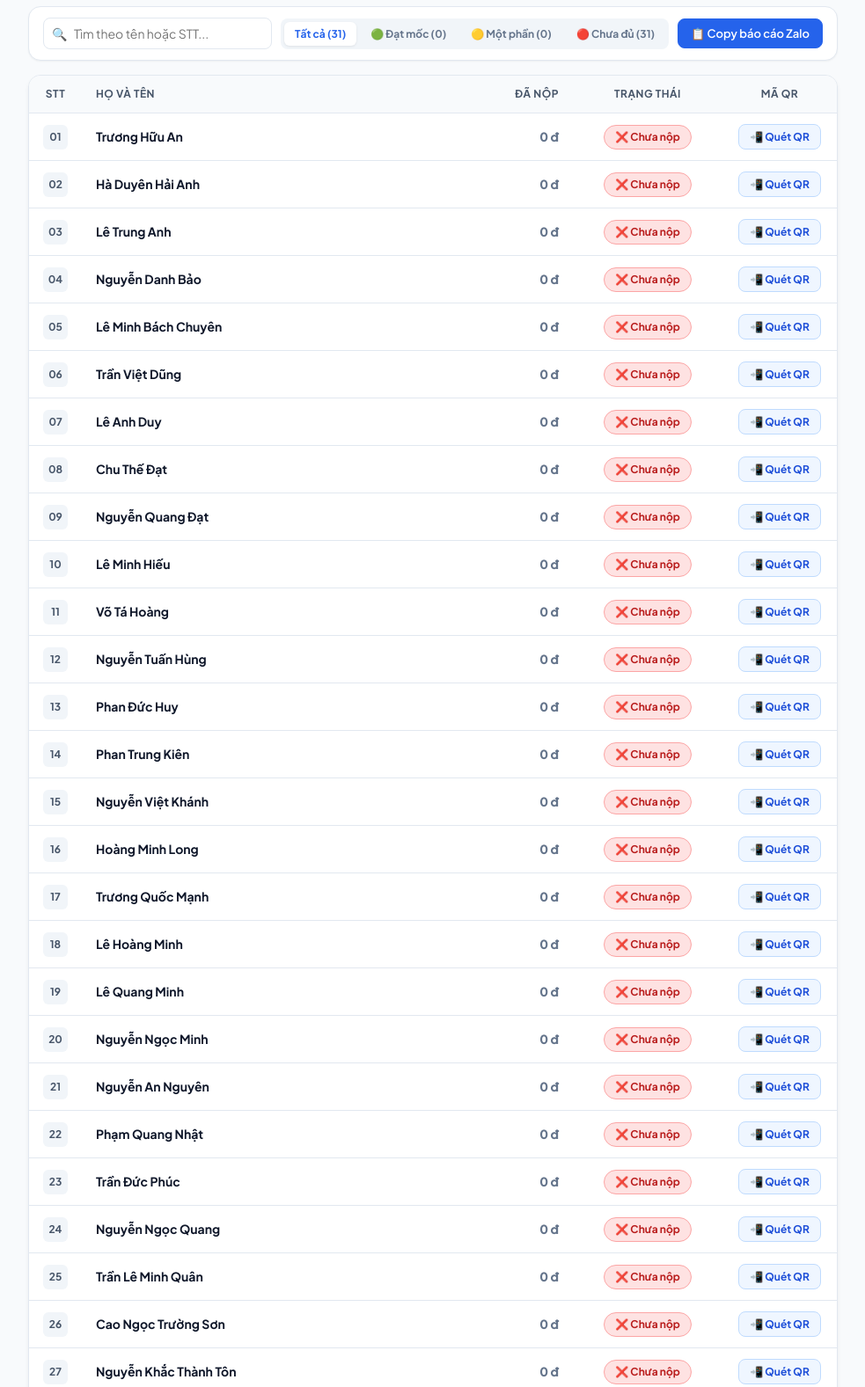
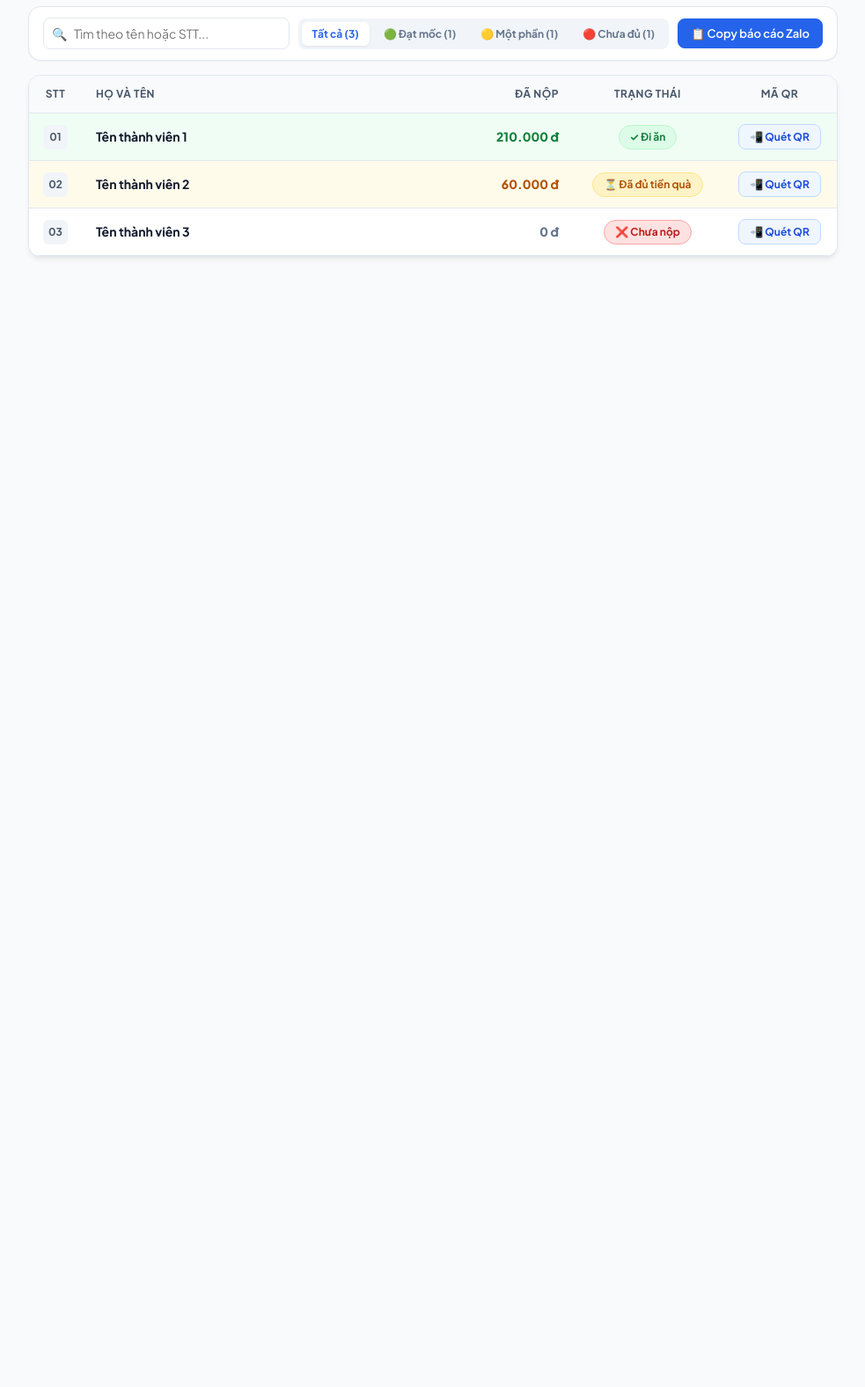
Before and after one commit to DANGTHANH2k7/Quy, a website: page public/index.html in a window 1280 px wide. Shown: the part 520-2097 px from the top of the page at 88% size, without its empty margins (148-1131 px from the left). After the commit the page ends 872 px from the top, so only its background shows below. Drawn offline with Linux system fonts and the light colour scheme; no server answers.

Commit message:
Standardize members single source of truth and disable cache

```diff
--- a/api/members.js
+++ b/api/members.js
@@ -4,6 +4,11 @@ import { INITIAL_MEMBERS } from './_members.js';
 export default async function handler(req, res) {
   const REDIS_URL = process.env.UPSTASH_REDIS_REST_URL;
   const REDIS_TOKEN = process.env.UPSTASH_REDIS_REST_TOKEN;
+
+  // Chống cache triệt để: Đảm bảo mọi thay đổi trong _members.js phản ánh tức thì lên FE
+  res.setHeader('Cache-Control', 'no-store, no-cache, must-revalidate, proxy-revalidate');
+  res.setHeader('Pragma', 'no-cache');
+  res.setHeader('Expires', '0');
 
   res.setHeader('Access-Control-Allow-Origin', '*');
   res.setHeader('Access-Control-Allow-Methods', 'GET, POST, OPTIONS');
--- a/public/index.html
+++ b/public/index.html
@@ -806,64 +806,35 @@
     // 30: "Thủ quỹ",
   };
 
-  const MEMBER_NAMES = [
-    "Trương Hữu An",
-    "Hà Duyên Hải Anh",
-    "Lê Trung Anh",
-    "Nguyễn Danh Bảo",
-    "Lê Minh Bách Chuyên",
-    "Trần Việt Dũng",
-    "Lê Anh Duy",
-    "Chu Thế Đạt",
-    "Nguyễn Quang Đạt",
-    "Lê Minh Hiếu",
-    "Võ Tá Hoàng",
-    "Nguyễn Tuấn Hùng",
-    "Phan Đức Huy",
-    "Phan Trung Kiên",
-    "Nguyễn Việt Khánh",
-    "Hoàng Minh Long",
-    "Trương Quốc Mạnh",
-    "Lê Hoàng Minh",
-    "Lê Quang Minh",
-    "Nguyễn Ngọc Minh",
-    "Nguyễn An Nguyên",
-    "Phạm Quang Nhật",
-    "Trần Đức Phúc",
-    "Nguyễn Ngọc Quang",
-    "Trần Lê Minh Quân",
-    "Cao Ngọc Trường Sơn",
-    "Nguyễn Khắc Thành Tôn",
-    "Lê Tuấn Tú",
-    "Bùi Minh Thái",
-    "Nguyễn Đăng Thành",
-    "Cao Anh Vũ"
+  // ========================================================
+  // 👥 DANH SÁCH MẪU DEMO (Khi chạy xem trước offline / chưa kết nối API)
+  // Danh sách thật CHUẨN DUY NHẤT luôn được tự động nạp từ api/_members.js qua /api/members
+  // ========================================================
+  const DEMO_MEMBERS = [
+    { id: 1, name: "Tên thành viên 1", paidAmount: 210000 },
+    { id: 2, name: "Tên thành viên 2", paidAmount: 60000 },
+    { id: 3, name: "Tên thành viên 3", paidAmount: 0 }
   ];
-
-  const DEFAULT_MEMBERS = MEMBER_NAMES.map((name, i) => ({
-    id: i + 1,
-    name,
-    paidAmount: 0
-  }));
 
   // Quy tắc mốc màu cố định
   const colorRules = { greenMin: 210000, yellowMin: 60000 };
   try { localStorage.removeItem('q_quy_color_rules'); } catch(e) {}
 
-  // Khởi tạo danh sách từ cache cục bộ (Zero Latency)
+  // Khởi tạo danh sách từ cache nạp lần gần nhất (Zero Latency) hoặc danh sách demo
   let members = (function() {
     try {
       localStorage.removeItem('q_quy_members_v3');
       localStorage.removeItem('q_quy_members_v4');
-      const cached = localStorage.getItem('q_quy_members_v5');
+      localStorage.removeItem('q_quy_members_v5');
+      const cached = localStorage.getItem('q_quy_members_v6');
       if (cached) {
         const parsed = JSON.parse(cached);
-        if (Array.isArray(parsed) && parsed.length === MEMBER_NAMES.length) {
+        if (Array.isArray(parsed) && parsed.length > 0) {
           return parsed;
         }
       }
     } catch(e) {}
-    return DEFAULT_MEMBERS;
+    return DEMO_MEMBERS;
   })();
 
   let currentFilter = 'all';
@@ -904,27 +875,43 @@
     document.getElementById('legend-red-label').textContent = `Chưa đủ: < ${formatMoney(colorRules.yellowMin)}`;
   }
 
-  // FETCH DỮ LIỆU TỪ SERVER VERCEL API
+  // FETCH DỮ LIỆU TỪ SERVER VERCEL API (NGUỒN DỮ LIỆU CHUẨN DUY NHẤT TỪ api/_members.js)
   async function fetchServerData() {
-    if (window.location.protocol === 'file:') return;
+    if (window.location.protocol === 'file:') {
+      const syncEl = document.getElementById('sync-label');
+      if (syncEl) syncEl.textContent = 'Chế độ Demo (Offline)';
+      return;
+    }
     try {
-      const res = await fetch(API_ENDPOINT);
+      // Chống triệt để Browser & CDN Cache bằng query timestamp và header no-store
+      const res = await fetch(`${API_ENDPOINT}?_t=${Date.now()}`, {
+        cache: 'no-store',
+        headers: {
+          'Cache-Control': 'no-cache',
+          'Pragma': 'no-cache'
+        }
+      });
       if (res.ok) {
         const data = await res.json();
         if (data && data.members && Array.isArray(data.members)) {
-          // Lấy danh sách thành viên và số dư chính xác từ server làm chuẩn
+          // Lấy danh sách thành viên và số dư chính xác từ server làm chuẩn duy nhất
           members = data.members.map(sm => ({
             ...sm,
             paidAmount: Number(sm.paidAmount || 0)
           }));
 
+          if (data.bank) {
+            Object.assign(BANK_CONFIG, data.bank);
+          }
+
           try {
-            localStorage.setItem('q_quy_members_v5', JSON.stringify(members));
+            localStorage.setItem('q_quy_members_v6', JSON.stringify(members));
           } catch(e) {}
 
           updateKPIs();
           renderTable();
-          document.getElementById('sync-label').textContent = 'Đồng bộ tự động trực tuyến';
+          const syncEl = document.getElementById('sync-label');
+          if (syncEl) syncEl.textContent = 'Đồng bộ tự động trực tuyến';
           return;
         }
       }
@@ -934,7 +921,7 @@
   }
 
   function updateKPIs() {
-    const total = members.length || 22;
+    const total = members.length || 0;
     let greenCount = 0;
     let yellowCount = 0;
     let redCount = 0;
```
Also changed, not shown: README.md.
